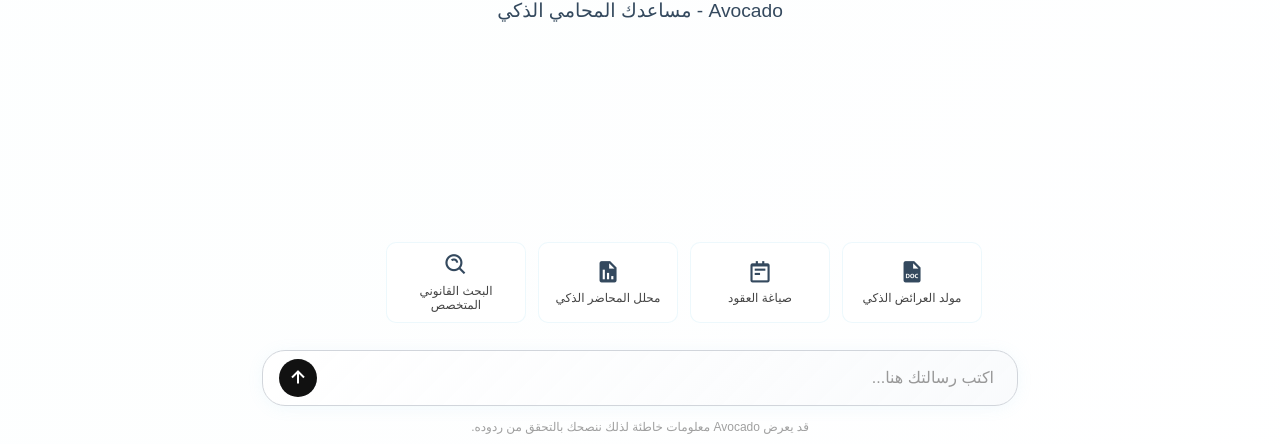
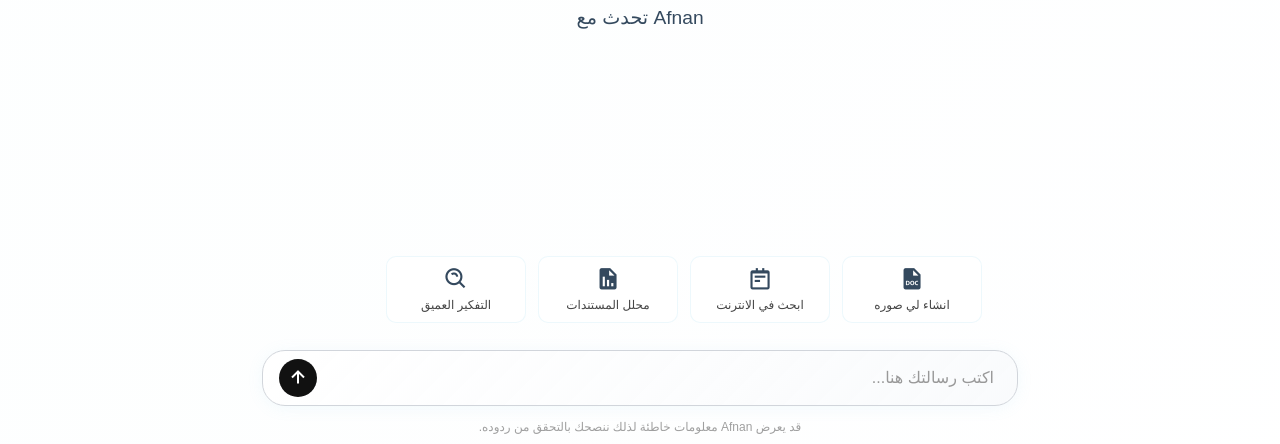
Before and after one commit to resed1/ogggahsjsjajajajjwwnbsslpwwnw-bdvdow-w-vshjs-svwhwoqkns-s-zkslls, a plain HTML site: page index.html in a window 1280 px wide. Shown: the part 356-800 px from the top of the page. Drawn offline with nearby package versions, Linux system fonts and the light colour scheme.

Commit message:
index.html

```diff
--- a/index.html
+++ b/index.html
@@ -3,7 +3,7 @@
 <head>
     <meta charset="UTF-8">
     <meta name="viewport" content="width=device-width, initial-scale=1.0">
-    <title>Avocado - مساعدك المحامي</title>
+    <title>Afnan ai It is an artificial intelligence agent that aims to help customers. </title>
     <link rel="stylesheet" href="style.css">
     <link href='https://unpkg.com/boxicons@2.1.4/css/boxicons.min.css' rel='stylesheet'>
 </head>
@@ -45,7 +45,7 @@
     <div class="main-container">
         <div class="welcome-content" id="welcomeContent">
              <img src="https://i.postimg.cc/9X6V69zR/Photoroom.png" alt="Avocado Logo" class="welcome-logo">
-             <p class="welcome-title">Avocado - مساعدك المحامي الذكي</p>
+             <p class="welcome-title">Afnan تحدث مع </p>
         </div>
 
         <div class="chat-area" id="chatArea"></div>
@@ -53,16 +53,16 @@
         <div class="input-container">
             <div class="suggestion-grid" id="suggestionGrid">
                 <button class="suggestion-card" data-icon="<i class='bx bxs-file-doc'></i>">
-                    <i class='bx bxs-file-doc'></i><span>مولد العرائض الذكي</span>
+                    <i class='bx bxs-file-doc'></i><span>انشاء لي صوره </span>
                 </button>
                 <button class="suggestion-card" data-icon="<i class='bx bx-notepad'></i>">
-                    <i class='bx bx-notepad'></i><span>صياغة العقود</span>
+                    <i class='bx bx-notepad'></i><span>ابحث في الانترنت</span>
                 </button>
                 <button class="suggestion-card" data-icon="<i class='bx bxs-report'></i>">
-                    <i class='bx bxs-report'></i><span>محلل المحاضر الذكي</span>
+                    <i class='bx bxs-report'></i><span>محلل المستندات</span>
                 </button>
                 <button class="suggestion-card" data-icon="<i class='bx bx-search-alt'></i>">
-                    <i class='bx bx-search-alt'></i><span>البحث القانوني المتخصص</span>
+                    <i class='bx bx-search-alt'></i><span> التفكير العميق</span>
                 </button>
             </div>
 
@@ -74,7 +74,7 @@
                     <button class="send-button" id="sendButton"><i class='bx bx-up-arrow-alt'></i></button>
                 </div>
             </div>
-            <p class="disclaimer">قد يعرض Avocado معلومات خاطئة لذلك ننصحك بالتحقق من ردوده.</p>
+            <p class="disclaimer">قد يعرض Afnan معلومات خاطئة لذلك ننصحك بالتحقق من ردوده.</p>
         </div>
     </div>
 
```
